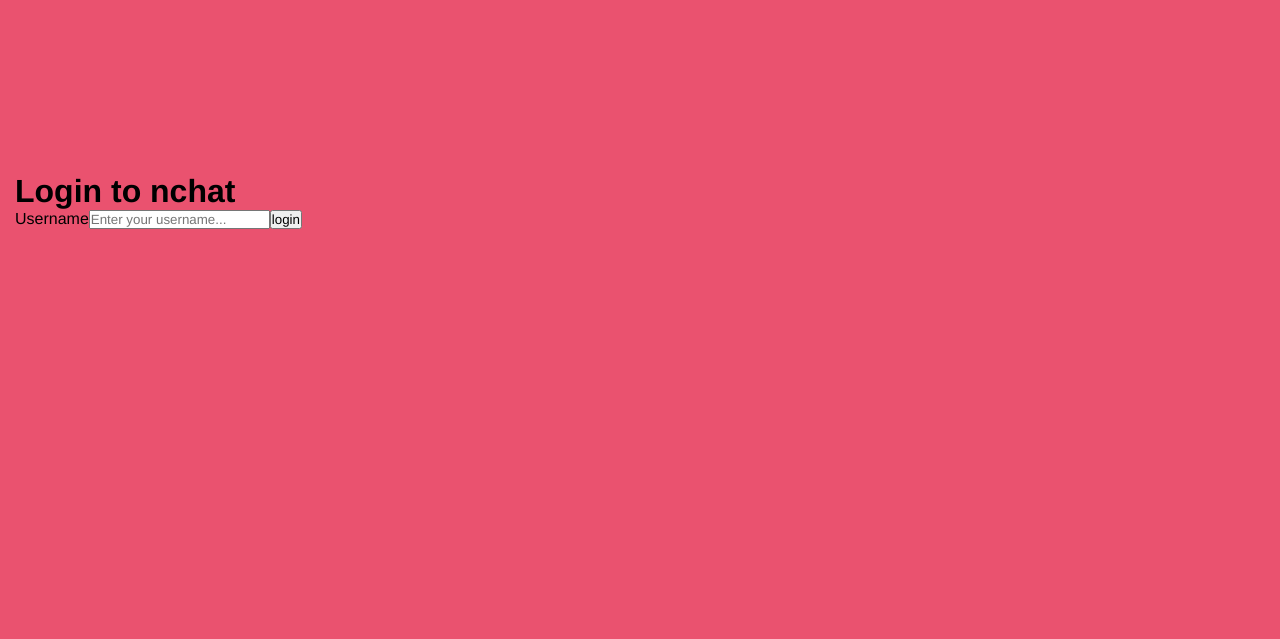
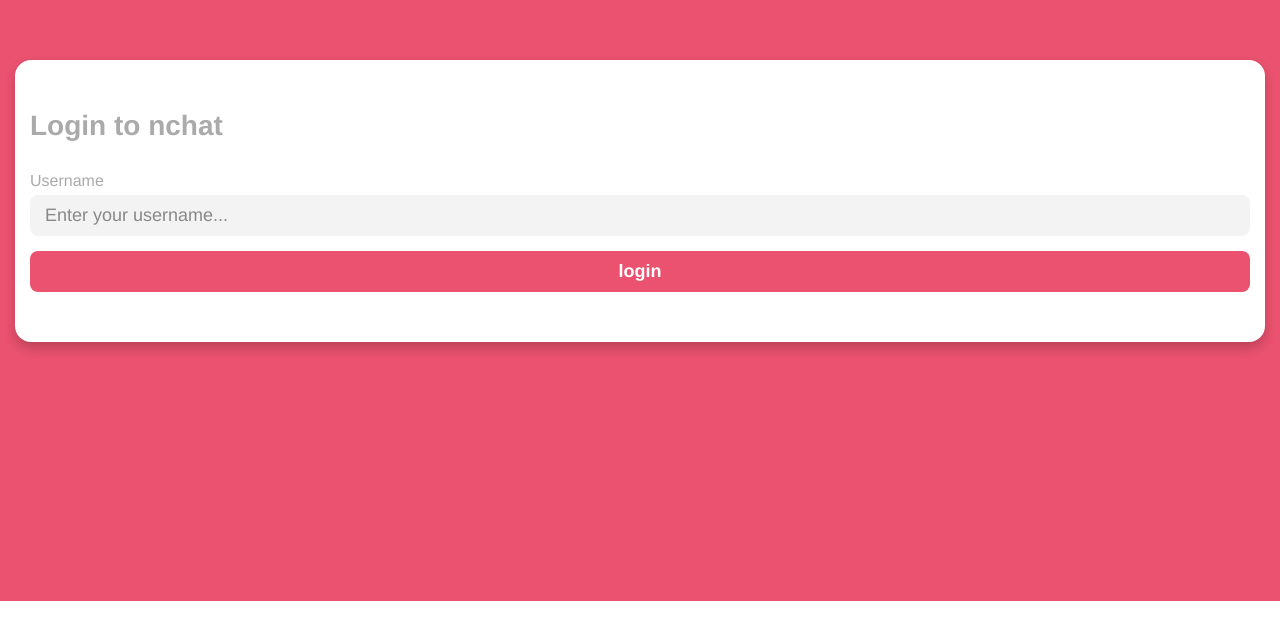
Before and after one commit to lnikolina/nchat, a Vue app: page / in a window 1280 px wide. Shown: the part 199-838 px from the top of the page. After the commit the page ends 800 px from the top, so only its background shows below. Built offline with nearby package versions, Linux system fonts and the light colour scheme.

Commit message:
first commit

```diff
--- a/src/App.vue
+++ b/src/App.vue
@@ -1,27 +1,75 @@
+<!-- comment -->
+
 <template>
-  <div class="view login">
-    <form class="login-form">
-      <h1>Login to nchat</h1>
-      <label for="username">Username</label>
-      <input type="text" placeholder="Enter your username..."/>
-      <input type="submit" value="login"/>
+  <div class="view login" v-if=" state.username === '' || state.username === null">
+		<!-- gornji kod nam omogucuje da pokazemo log form ukoliko je polje null ili empty -->
+
+    <form class="login-form" @submit.prevent="Login"> <!-- v-on je direktiva za sync, .prevent zaustavlja stranicu da refresha -->
+		<div class="form-inner">
+				<h1>Login to nchat</h1>
+			<label for="username">Username</label>
+			<input
+				type="text"
+				v-model="inputUsername"
+				placeholder="Enter your username..."/>
+			<input
+				type="submit"
+				value="login"/>
+		</div>
     </form>
   </div>
 
-  <div class="view chat">
+  <div class="view chat" v-else> <!-- view chat ce se prikazati ako se dogodi v-if -->
+
+	<hehader>
+		<button class="logout">Logout</button>
+		<h1>Welcome, {{ state.username }}</h1> <!-- prikaz nasg imena: welcome nikolina -->
+	</hehader>
+
+	<section class="chat-box">
+		<!-- Poruka -->
+	</section>
+
+	<footer>
+		<form @submit.prevent="">
+			<input type="text" placeholder="write a message..."/>
+			<input type="submit" value=""/>
+
+		</form>
+	</footer>
 
 
   </div>
+
 </template>
 
 <script>
-  import db from './db';
-
+import { reactive, onMounted, ref } from 'vue'; //reactive i on-Mounted - koristi se za unos varijable, one su reagiraju na podatke
+import db from './db';
 
 export default {
-  setup () {
-    return {}
-  }
+setup () {
+		const inputUsername = ref(""); // allow us to use it inside of my template
+				// inputusername means our form
+		const state = reactive(
+			{
+				username: "", // our state username means we arw logged in
+				messages: [] //stored on local state
+			});
+
+		const Login = () => {
+			if (inputUsername.value != "" || inputUsername.value != null) { // checking if its not empty or its not equal to null
+				state.username = inputUsername.value;
+				inputUsername.value = ""; // nakon log ina, ako nesto krene po zlu vracamo se nazad
+			}
+		}
+
+		return {
+			inputUsername,
+			Login,
+			state
+		}
+}
 }
 </script>
 
```
